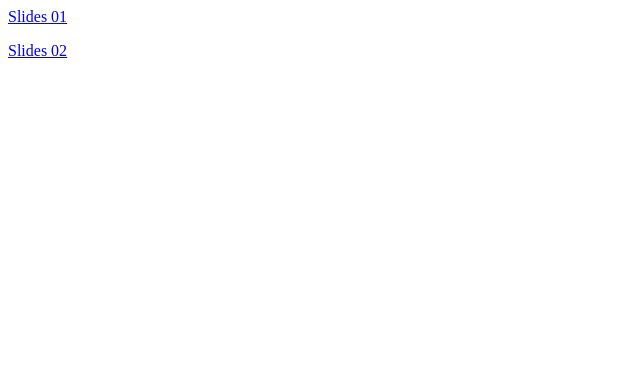
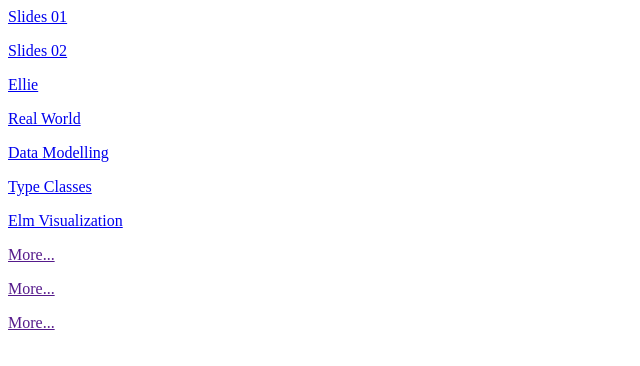
Before and after one commit to rupertlssmith/elm-talk, a plain HTML site: page index.html in a window 1280 px wide. Shown: the whole page, without its empty margins (0-640 px from the left). Drawn offline with Linux system fonts and the light colour scheme.

Commit message:
Links for the talk.

```diff
--- a/index.html
+++ b/index.html
@@ -3,6 +3,17 @@
 <body>
   <p><a href="dive.html?elm-presentation-01.svg">Slides 01</a></p>
   <p><a href="dive.html?elm-presentation-02.svg">Slides 02</a></p>
+
+  <p><a href="https://ellie-app.com/new">Ellie</a></p>
+  <p><a href="https://github.com/gothinkster/realworld">Real World</a></p>
+  <p><a href="http://localhost:9071/">Data Modelling</a></p>
+  <p><a href="https://blog.plover.com/2018/09/03/#what-goes-wrong">Type Classes</a></p>
+  <p><a href="https://code.gampleman.eu/elm-visualization/ForceDirectedGraph/">Elm Visualization</a></p>
+
+
+  <p><a href="">More...</a></p>
+  <p><a href="">More...</a></p>
+  <p><a href="">More...</a></p>
 </body>
 
 </html>
```
